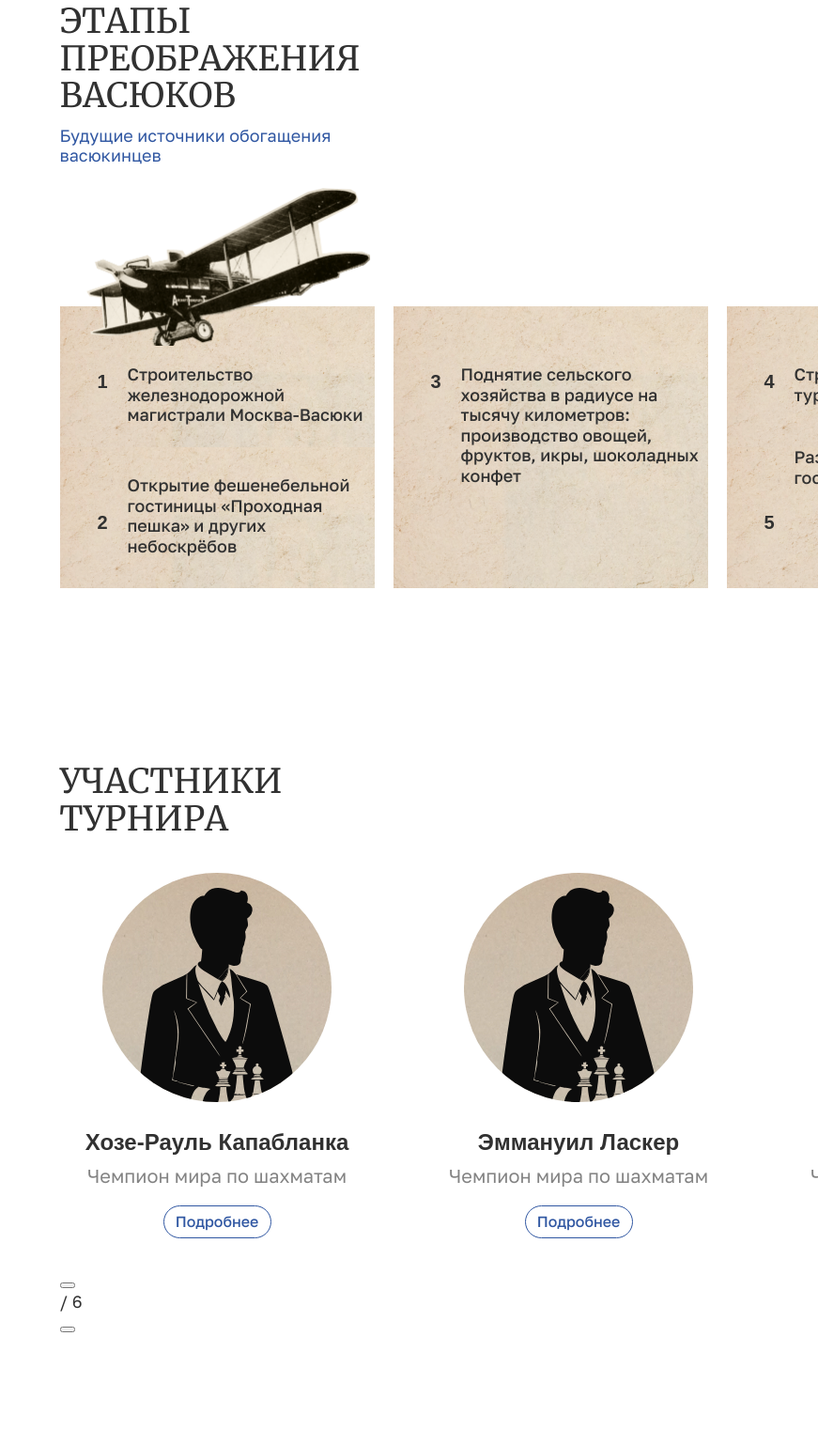
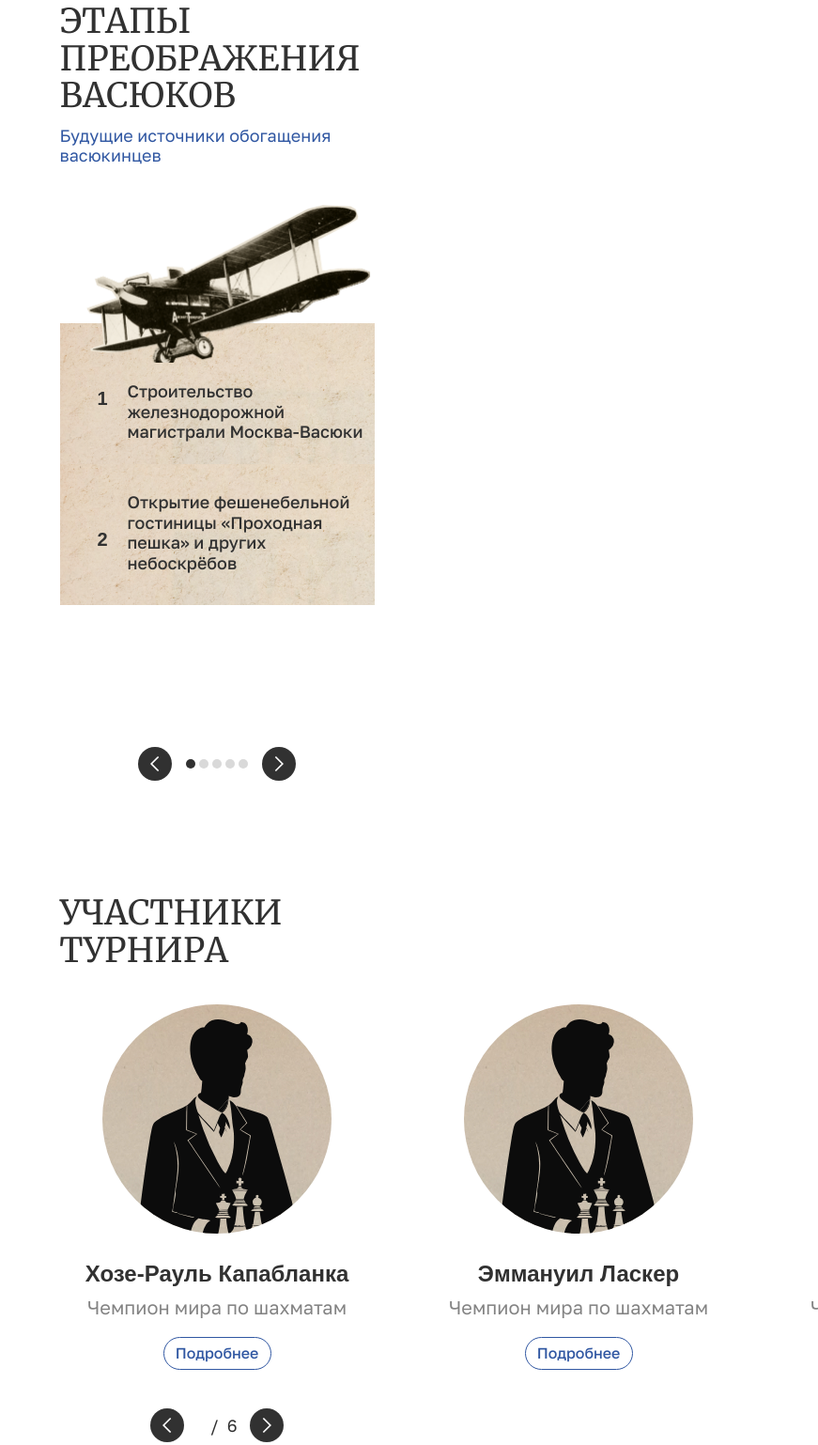
Before and after one commit to aaaasmirnova/test_task_ya, a website built with webpack: page src/index.html in a window 1280 px wide. Shown: the part 2751-4289 px from the top of the page at 94% size, without its empty margins (409-1280 px from the left). Built offline with nearby package versions, Linux system fonts and the light colour scheme; files whose address does not match are found by name.

Commit message:
Добавляет слайдер

```diff
--- a/src/index.html
+++ b/src/index.html
@@ -57,6 +57,7 @@
     <section class="stages  container">
       <h2 class="stages__title title">Этапы преображения васюков</h2>
       <p class="stages__description">Будущие источники обогащения васюкинцев</p>
+      <div class="stages-wrapper">
         <ul class="stages__list">
           <li class="stages__item">Строительство железнодорожной магистрали Москва-Васюки</li>
           <li class="stages__item">Открытие фешенебельной гостиницы «Проходная пешка» и других небоскрёбов</li>
@@ -66,6 +67,18 @@
           <li class="stages__item">Постройка сверхмощной радиостанции для передачи всему миру сенсационных результатов</li>
           <li class="stages__item">Создание аэропорта «Большие Васюки» с регулярным отправлением почтовых самолётов и дирижаблей во все концы света, включая Лос-Анжелос и Мельбурн</li>
         </ul>
+      </div>
+      <div class="stages-slider">
+        <button class="stages-slider__button-prev stages-button"></button>
+        <div class="stages-slider__dots">
+          <button class="stages-slider__dot stages-slider__dot--active"></button>
+          <button class="stages-slider__dot"></button>
+          <button class="stages-slider__dot"></button>
+          <button class="stages-slider__dot"></button>
+          <button class="stages-slider__dot"></button>
+        </div>
+        <button class="stages-slider__button-next stages-button"></button>
+      </div>
     </section>
 
     <section class="members container">
@@ -114,13 +127,13 @@
         </li>
       </ul>
       <div class="members-slider">
-        <button class="members-slider__button-prev"></button>
+        <button class="members-slider__button-prev members-button"></button>
         <div class="members-slider__page-count">
           <span class="members-slider__page-count-current"></span>
-          <span class="members-slider__splitter">/</span>
+          <span class="members-slider__splitter">&nbsp;/&nbsp;</span>
           <span class="members-slider__page-count-total">6</span>
         </div>
-        <button class="members-slider__button-next"></button>
+        <button class="members-slider__button-next members-button"></button>
       </div>
     </section>
   </main>
--- a/src/index.js
+++ b/src/index.js
@@ -1,10 +1,75 @@
 import './styles.css'
 
-function addNumbers() {
-    const num1 = parseFloat(document.getElementById("number1").value);
-    const num2 = parseFloat(document.getElementById("number2").value);
-    const result = num1 + num2;
-    document.getElementById("result").innerText = `Result: ${result}`;
+// function addNumbers() {
+//     const num1 = parseFloat(document.getElementById("number1").value);
+//     const num2 = parseFloat(document.getElementById("number2").value);
+//     const result = num1 + num2;
+//     document.getElementById("result").innerText = `Result: ${result}`;
+// }
+//
+// document.getElementById("calculate").addEventListener("click", addNumbers);
+
+const stagesSliderButtonPrev = document.querySelector(".stages-slider__button-prev");
+const stagesSliderButtonNext = document.querySelector(".stages-slider__button-next");
+const stagesList = document.querySelector(".stages__list");
+const stagesSliderDot = document.querySelectorAll(".stages-slider__dot");
+const stagesItems = document.querySelectorAll(".stages__item");
+const slider = document.querySelector(".stages-slider");
+
+let sliderCount = 0;
+let sliderWidth;
+
+//адаптивность слайдера
+window.addEventListener('resize', showSlide);
+
+//Кнопки перелистывания слайдов вперед и назад
+stagesSliderButtonNext.addEventListener('click', nextSlide);
+stagesSliderButtonPrev.addEventListener('click', prevSlide);
+
+//Задает нужную ширину картинки и sliderLine
+function showSlide() {
+    sliderWidth = slider.offsetWidth;
+    stagesList.style.width = sliderWidth * stagesItems.length;
+    stagesList.style.transform = `translateX()`
+    stagesItems.forEach(item => item.style.width = sliderWidth);
+}
+showSlide();
+
+//Перелистывает слайд вперед
+function nextSlide() {
+    sliderCount++;
+    if (sliderCount >= stagesItems.length) sliderCount = 0;
+
+    rollSlider();
+    thisSlide(sliderCount);
 }
 
-document.getElementById("calculate").addEventListener("click", addNumbers);
+//Перелистывает слайд назад
+function prevSlide() {
+    sliderCount--;
+    if (sliderCount < 0) sliderCount = stagesItems.length - 1;
+
+    rollSlider();
+    thisSlide(sliderCount);
+}
+
+//задает шаг перемещения слайдов
+function rollSlider() {
+    stagesList.style.transform = `translateX(${-sliderCount * sliderWidth}px)`;
+}
+
+//Указывает как слайд по счету активен
+function thisSlide(index) {
+    stagesSliderDot.forEach(item => item.classList.remove('stages-slider__dot--active'));
+    stagesSliderDot[index].classList.add('stages-slider__dot--active');
+}
+
+//Вешаем клик на dot
+
+stagesSliderDot.forEach((dot, index) => {
+    dot.addEventListener('click', () => {
+        sliderCount = index;
+        rollSlider();
+        thisSlide(sliderCount);
+    })
+})
--- a/src/styles.css
+++ b/src/styles.css
@@ -274,16 +274,23 @@ body {
   color: #3057a2;
 }
 
+.stages-wrapper {
+  width: 335px;
+  height: 600px;
+  overflow: hidden;
+}
+
 .stages__list {
   display: grid;
   grid-auto-flow: column;
   grid-template-columns: repeat(5, 335px);
   grid-template-rows: 150px 150px;
-  column-gap: 20px;
+  column-gap: 10px;
   height: 150px;
   width: 335px;
   padding: 0;
   margin-top: 149px;
+  margin-bottom: 178px;
   list-style: none;
   counter-reset: stages 0;
 }
@@ -346,8 +353,53 @@ body {
   padding-top: 30px;
 }
 
+.stages-slider {
+  display: flex;
+  gap: 15px;
+  justify-content: center;
+  align-items: center;
+}
+
+.stages-button {
+  display: block;
+  width: 36px;
+  height: 36px;
+  border-radius: 50%;
+  border: none;
+  background-color: #313131;
+}
+
+.stages-slider__button-prev {
+  background-image: url("../images/arrow-prev.svg");
+  background-repeat: no-repeat;
+  background-position: center;
+}
+
+.stages-slider__button-next {
+  background-image: url("../images/arrow-next.svg");
+  background-repeat: no-repeat;
+  background-position: center;
+}
+.stages-slider__dots {
+  display: flex;
+  gap: 4px;
+}
+
+.stages-slider__dot {
+  width: 10px;
+  height: 10px;
+  padding: 0;
+  border-radius: 50%;
+  border: none;
+  background-color: #d9d9d9;
+}
+
+.stages-slider__dot--active {
+  background-color: #313131;
+}
+
 .members {
-  margin-top: 336px;
+  margin-top: 121px;
 }
 
 .members__list {
@@ -356,6 +408,7 @@ body {
   list-style: none;
   /*padding-left: 46px;*/
   padding-left: 0;
+  margin-bottom: 27px;
 }
 
 .members__item {
@@ -424,7 +477,7 @@ body {
 }
 
 .main-footer {
-  margin-top: 200px;
+  margin-top: 137px;
   background-color: #e9ded4;
 }
 
@@ -435,3 +488,34 @@ body {
   line-height: 120%;
   opacity: 0.6;
 }
+
+.members-slider {
+  display: flex;
+  gap: 13px;
+  justify-content: center;
+  align-items: center;
+}
+
+.members-button {
+  width: 36px;
+  height: 36px;
+  border-radius: 50%;
+  border: none;
+  background-color: #313131;
+}
+
+.members-slider__button-prev {
+  background-image: url("../images/arrow-prev.svg");
+  background-repeat: no-repeat;
+  background-position: center;
+}
+
+.members-slider__button-next {
+  background-image: url("../images/arrow-next.svg");
+  background-repeat: no-repeat;
+  background-position: center;
+}
+
+.members-slider__page-count {
+  margin-left: 10px;
+}
```
Also changed, not shown: images/arrow-next.svg (added), images/arrow-prev.svg (added). Lines whose indentation alone changed are shown as unchanged.
